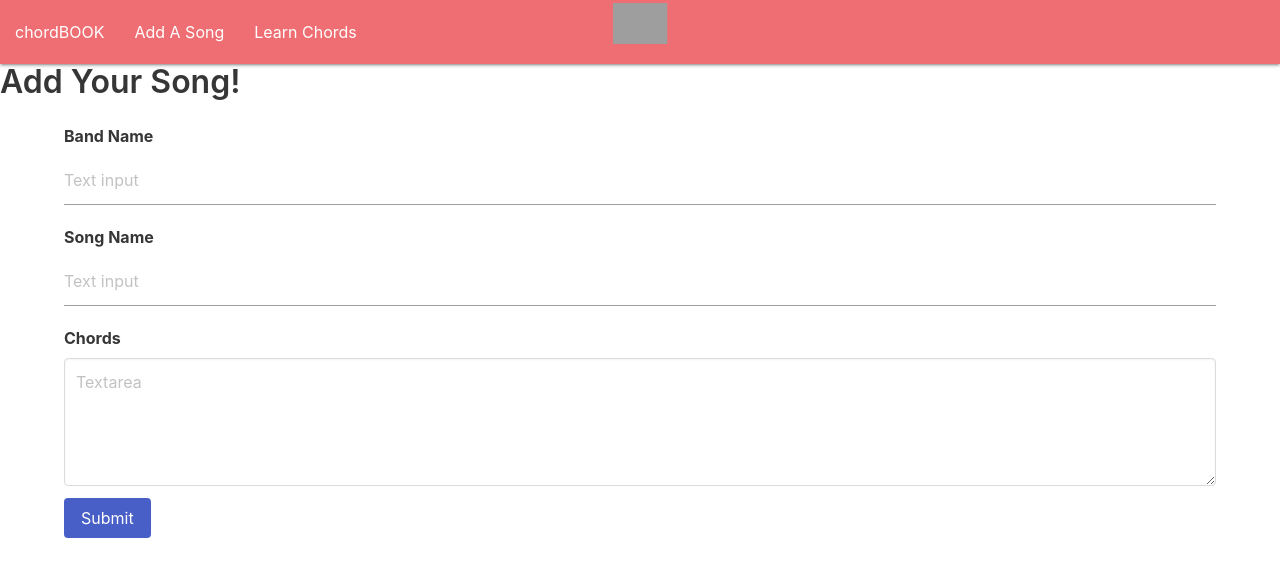
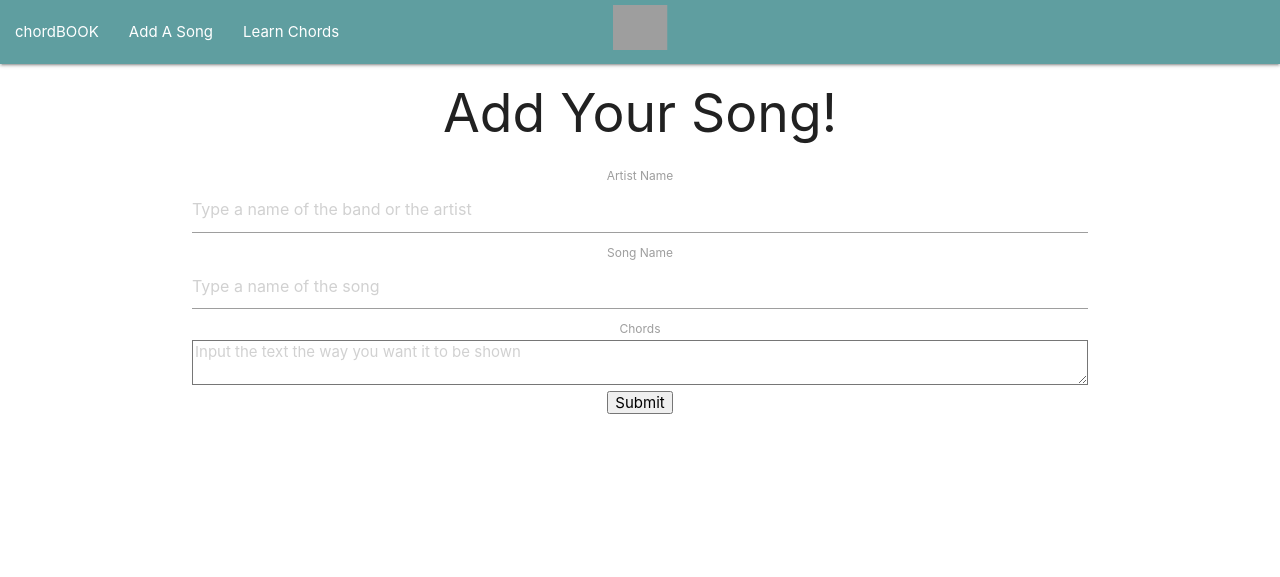
Before and after one commit to Lingvistik/TheChordBook, a Flask app: page /add_chords in a window 1280 px wide. Shown: the top 577 px of the page. Run offline with Flask 2, Linux system fonts and the light colour scheme; data that the repository does not hold is empty; some libraries are stand-ins or nearby versions; grey boxes are pictures that could not be loaded.

Commit message:
Delete functionality added, chords showing on a separate page, css added, chords diagram added, preparation for edit functionality

```diff
--- a/app.py
+++ b/app.py
@@ -21,6 +21,11 @@ def route():
 def get_chords():
     return render_template('chordbook.html', chords=mongo.db.chords.find())
 
+@app.route('/show_chords/<chord_id>')
+def show_chords(chord_id):
+    the_chord = mongo.db.chords.find_one({"_id": ObjectId(chord_id)})
+    return render_template('showchords.html', chords=the_chord)
+
 @app.route('/add_chords')
 def add_chords():
     return render_template('addchords.html', genre=mongo.db.genre.find())
@@ -35,6 +40,11 @@ def insert_chords():
     chords.insert_one(request.form.to_dict())
     return redirect(url_for('get_chords'))
 
+@app.route('/delete_chords/<chord_id>')
+def delete_chords(chord_id):
+    mongo.db.chords.remove({'_id': ObjectId(chord_id)})
+    return redirect(url_for('get_chords'))
+
 if __name__ == '__main__':
     app.run(host=os.environ.get('IP'),
         port=int(os.environ.get('PORT')),
--- /dev/null
+++ b/static/css/style.css
@@ -0,0 +1,25 @@
+body {
+    text-align: center;
+}
+
+.title {
+    margin-top: 20px;
+}
+
+.nav-wrapper {
+    background-color: cadetblue;
+}
+
+#logo {
+    padding-top: 5px;
+}
+
+@media only screen and (max-width: 800px) {
+    #diagram {
+        width: 355px;
+    }
+
+    #chart-title {
+        font-size: 35px;
+    }
+}
--- a/templates/addchords.html
+++ b/templates/addchords.html
@@ -6,23 +6,23 @@
 <div class="container">
     <form action="{{url_for('insert_chords')}}" method="POST" enctype="multipart/form-data">
         <div class="field">
-            <label class="label">Band Name</label>
+            <label class="label">Artist Name</label>
             <div class="control">
-                <input id="band_name" name="band_name" class="input" type="text" placeholder="Text input">
+                <input id="band_name" name="band_name" class="input" type="text" placeholder="Type a name of the band or the artist">
             </div>
         </div>
 
         <div class="field">
             <label class="label">Song Name</label>
             <div class="control">
-                <input id="song_name" name="song_name" class="input" type="text" placeholder="Text input">
+                <input id="song_name" name="song_name" class="input" type="text" placeholder="Type a name of the song">
             </div>
         </div>
 
         <div class="field">
             <label class="label">Chords</label>
             <div class="control">
-                <textarea id="chords_text" name="chords_text" class="textarea" placeholder="Textarea"></textarea>
+                <textarea id="chords_text" name="chords_text" class="textarea" placeholder="Input the text the way you want it to be shown"></textarea>
             </div>
         </div>
 
--- a/templates/base.html
+++ b/templates/base.html
@@ -13,7 +13,6 @@
      <script src="{{url_for('static', filename='js/script.js')}}" type="text/JavaScript"></script>
     <link rel="stylesheet" href="{{url_for('static', filename='css/style.css')}}" type="text/css" />
     <link href="https://fonts.googleapis.com/icon?family=Material+Icons" rel="stylesheet">
-    <link rel="stylesheet" href="https://cdn.jsdelivr.net/npm/bulma@0.9.0/css/bulma.min.css">
   </head>
   <body>
   <header>
--- a/templates/chordsdiagram.html
+++ b/templates/chordsdiagram.html
@@ -1,7 +1,7 @@
 {% extends 'base.html'%}
 {% block content %}
 
-<h1 id="chart-title">Guitar Chords Chart</h1>
+<h2 id="chart-title">Guitar Chords Chart</h2>
 <br>
 
 <div class="container">
```
Also changed, not shown: templates/chordbook.html (+7 -1 lines), templates/showchords.html (added, +15 -0 lines), static/images/gc.jpg (added).
